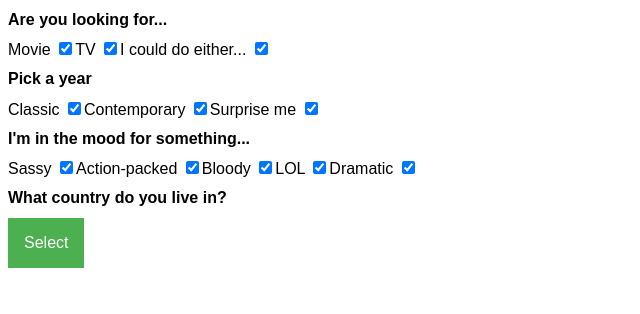
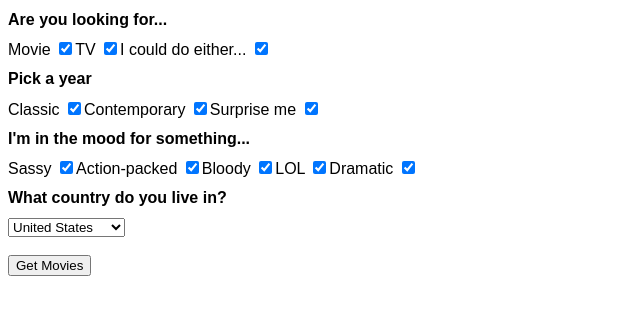
Before and after one commit to sarahmcgivern/Movie-Database, an Angular app: page / in a window 1280 px wide. Shown: the top 314 px of the page, without its empty margins (0-640 px from the left). Built offline with nearby package versions, Linux system fonts and the light colour scheme.

Commit message:
added country to API call

```diff
--- a/src/app/app.component.html
+++ b/src/app/app.component.html
@@ -72,7 +72,7 @@
 </label>
 
 <h1>What country do you live in?</h1>
-<div class="dropdown">
+<!-- <div class="dropdown">
         <button class="dropbtn">Select</button>
         <div class="dropdown-content">
           <p>United States</p>
@@ -87,4 +87,9 @@
           <p>United Kingdom</p>
 
         </div>
-      </div>
+      </div> -->
+      <select [(ngModel)]="selectedLocation" ><br><br>
+        <option *ngFor="let l of locations" [ngValue]="l.id">{{ l.name }}</option>
+    </select><br><br>
+
+      <button (click)="getAllMovies()">Get Movies</button>
--- a/src/app/app.component.ts
+++ b/src/app/app.component.ts
@@ -29,6 +29,20 @@ export class AppComponent {
   videoType: string;
   startYear: string = '1900';
   endYear: string = '2019';
+  locations = [
+    {id: '23', name:'Australia'},
+    {id: '33', name: 'Canada'},
+    {id: '40', name: 'Denmark'},
+    {id: '44', name:'Finland'},
+    {id: '45', name: 'France'},
+    {id: '39', name: 'Germany'},
+    {id: '67', name: 'Netherlands'},
+    {id: '68', name: 'Norway'},
+    {id: '46', name: 'United Kingdom'},
+    {id: '78', name: 'United States'}
+  ];
+
+  selectedLocation: string='78';
 
 
   //  ngOnInit() {
@@ -56,7 +70,7 @@ export class AppComponent {
       }
     // this.api.getMovie(this.searchInput).subscribe((data:any) => console.log(data.ITEMS.filter(movie => movie.title.toLowerCase().includes(this.searchInput.toLowerCase()))));
     // this.api.getMovie(this.searchInput).subscribe(data => console.log(data));
-    this.api.getMovie(this.videoType, this.startYear, this.endYear).subscribe(data => console.log(data));
+    this.api.getMovie(this.videoType, this.startYear, this.endYear,this.selectedLocation).subscribe(data => console.log(data));
   }
 
   // ngOnInit() {
--- a/src/app/services/api.service.ts
+++ b/src/app/services/api.service.ts
@@ -9,11 +9,11 @@ export class Api {
 
     constructor( private http: HttpClient) {}
 
-    getMovie = (videoType, startYear, endYear) => {
+    getMovie = (videoType, startYear, endYear, country) => {
         let headers = new HttpHeaders({
             "X-RapidAPI-Host":"unogs-unogs-v1.p.rapidapi.com",
             "X-RapidAPI-Key": "20e97e1117msh94521a8d54a51d0p1a1eecjsn0736ce7afe60"
         });
-        return this.http.get(this.apiUrl + 'q=' + 'get%3Anew7' + '-!' + startYear + ',' + endYear + '-!0,5-!0,10-!0-!' + videoType + '-!Any-!Any-!gt0-!{downloadable}&t=ns&cl=all&st=adv&ob=Relevance&p=1&sa=and', { headers });
+        return this.http.get(this.apiUrl + 'q=' + 'get%3Anew7' + '-!' + startYear + ',' + endYear + '-!0,5-!0,10-!0-!' + videoType + '-!Any-!Any-!gt0-!{downloadable}&t=ns&cl=' + country + '&st=adv&ob=Relevance&p=1&sa=and', { headers });
     }
 }
```
